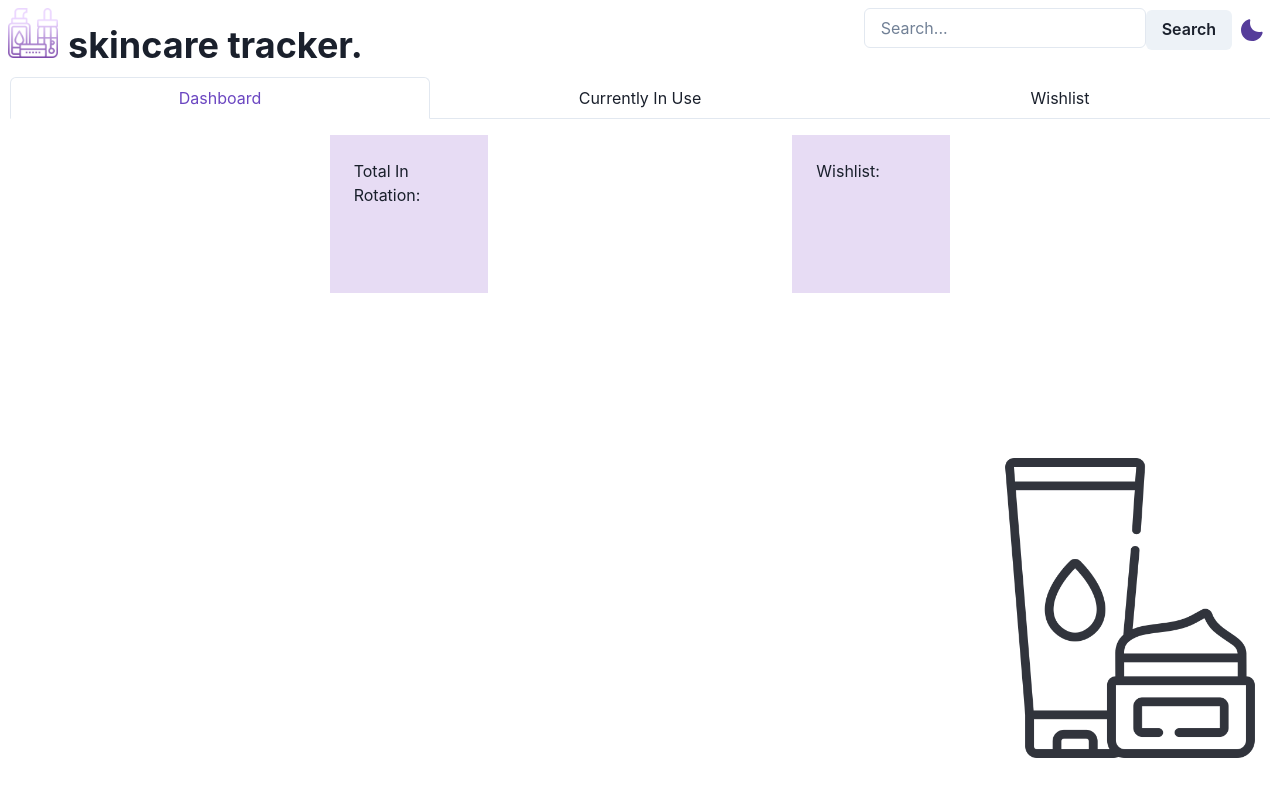
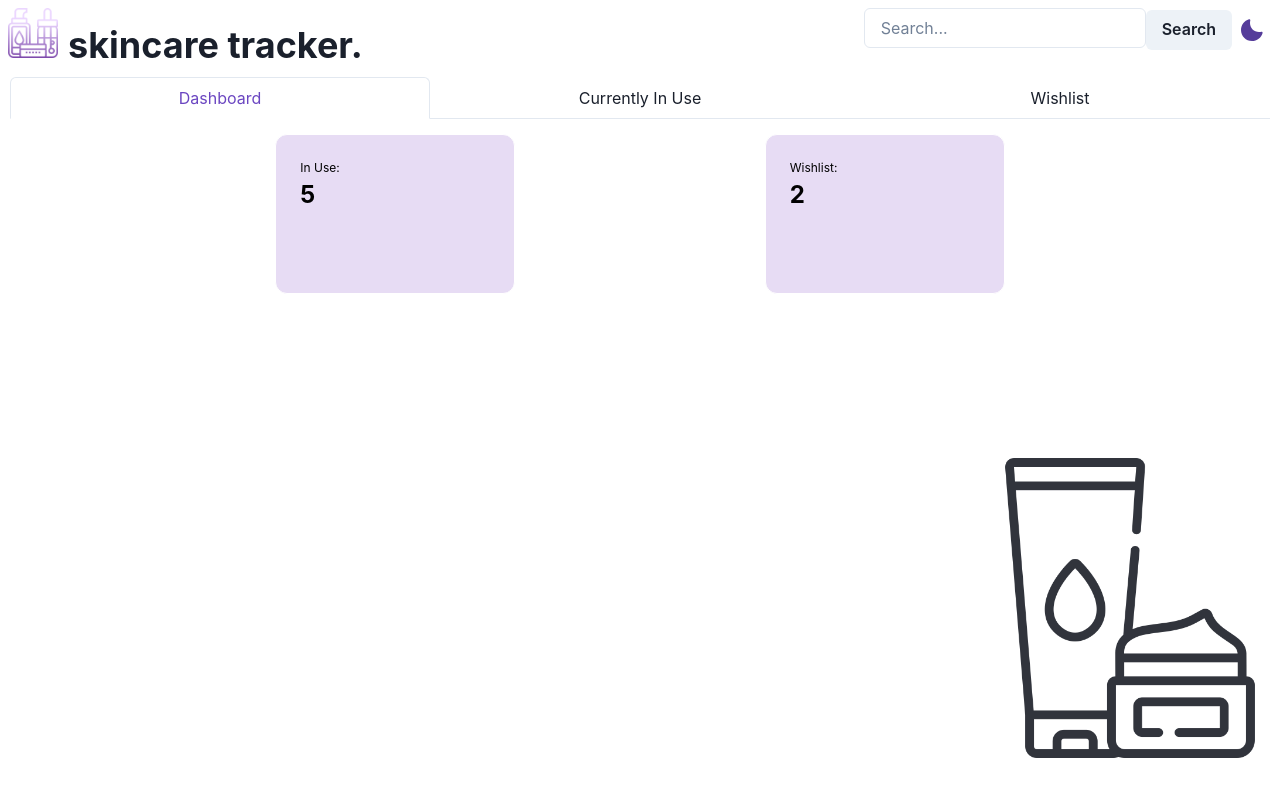
Before and after one commit to vvynz/skincare-tracker, a React (Create React App) app: page / in a window 1280 px wide. Shown: the top 796 px of the page. Built offline with nearby package versions, Linux system fonts and the light colour scheme.

Commit message:
Minor styling update

```diff
--- a/src/Components/Overview.jsx
+++ b/src/Components/Overview.jsx
@@ -1,17 +1,21 @@
 import React from "react";
 
-import { Box } from "@chakra-ui/react";
+import { Box, Heading, Text } from "@chakra-ui/react";
 
 import "../Styles/Overview.scss";
 
 export default function Overview() {
   return (
     <main className="stats_container">
-      <Box w="10rem" h="10rem" className="stats_box">
-        Total In Rotation:
+      <Box w="15rem" h="10rem" className="stats_box">
+        <Text fontSize="xs" color="black">In Use:</Text>
+        <Text fontSize="2xl" as="b" color="black">5</Text>
+        {/* hardcoded stats, UPDATE LATER */}
       </Box>
-      <Box w="10rem" h="10rem" className="stats_box">
-        Wishlist:
+      <Box w="15rem" h="10rem" className="stats_box">
+        <Text fontSize="xs" color="black">Wishlist:</Text>
+        <Text fontSize="2xl" as="b" color="black">2</Text>
+        {/* ^^ hardcoded data, UPDATE LATER */}
       </Box>
     </main>
   );
--- a/src/Styles/Overview.scss
+++ b/src/Styles/Overview.scss
@@ -6,6 +6,7 @@
 
 .stats_box {
   border: 1px solid white;
+  border-radius: 0.75em;
   padding: 1.5em;
   background-color: rgb(231, 220, 244);
 }
```
